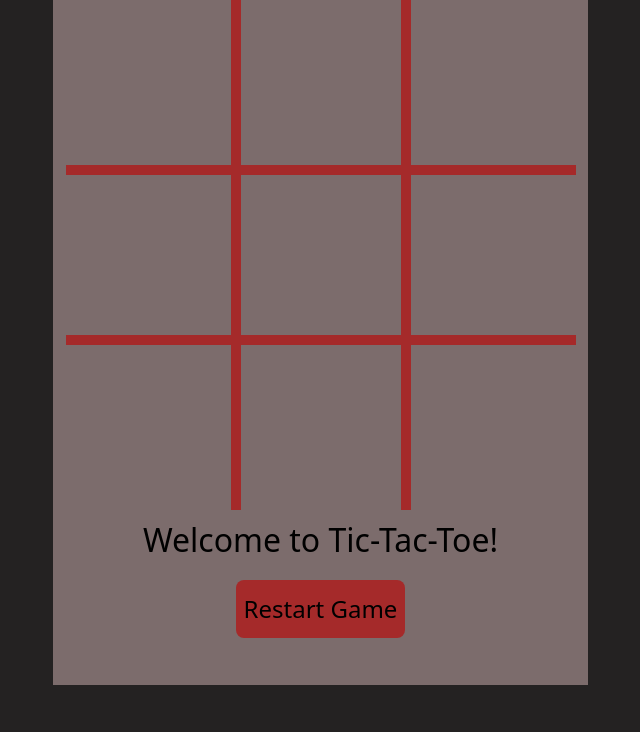
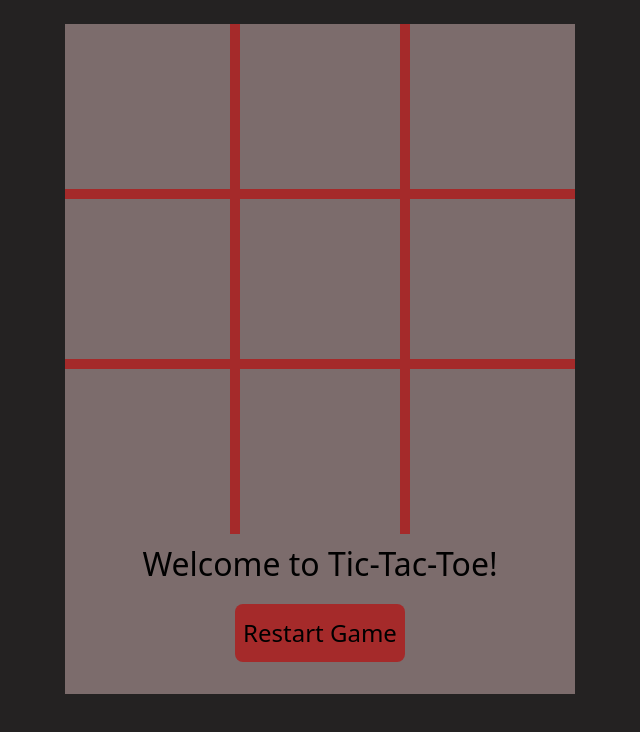
Before and after one commit to Vtourk/Thesisgame, a website: page index.html in a window 1280 px wide. Shown: the whole page, without its empty margins (320-960 px from the left). Drawn offline with nearby package versions, Linux system fonts and the light colour scheme; some packages are replaced by stand-ins of ours; a script that the page names is missing.

Commit message:
no scrolling bar, background colour changed, added google font, changed button, added description in player's turn

```diff
--- a/index.html
+++ b/index.html
@@ -6,15 +6,14 @@
     <meta name="viewport" content="width=device-width, initial-scale=1.0">
     <!-- να βαλουμε το meta name με description για να φαινεται στο google -->
     <title>Tic Tac Toe Undergrade Thesis</title>
-    <!-- css -->
     <!-- CSS only -->
     <link href="https://cdn.jsdelivr.net/npm/bootstrap@5.2.1/dist/css/bootstrap.min.css" rel="stylesheet" integrity="sha384-iYQeCzEYFbKjA/T2uDLTpkwGzCiq6soy8tYaI1GyVh/UjpbCx/TYkiZhlZB6+fzT" crossorigin="anonymous">
     <link rel="stylesheet" href="style.css">
 </head>
 <body>
     <div class="row">
-        <div class="col-xs-1" align="center">
-            <iframe src="tictactoe.html" title="Tic Tac Toe" width="535" height="685"></iframe>
+        <div  class="container-fluid text-center mt-4">
+                <iframe src="tictactoe.html" title="Tic Tac Toe" width="510" height="670" scrolling="no"></iframe>
         </div>
     </div>
 </body>
```
